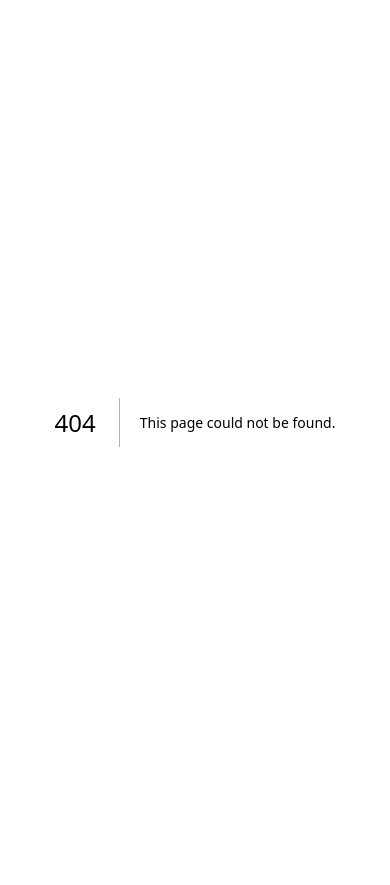
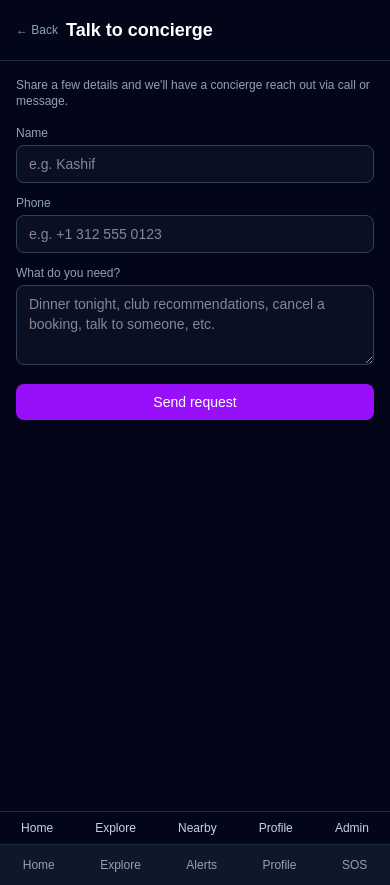
Before and after one commit to Foundzie/foundzie-v2, a Next.js app: page /mobile/concierge in a window 390 px wide. Before the commit this address had no page. Before the commit the page ends 844 px from the top, so only its background shows below. Built offline with nearby package versions, Linux system fonts and the light colour scheme.

Commit message:
Milestone B1: concierge request capture + mobile interest UI

```diff
--- /dev/null
+++ b/src/app/mobile/concierge/page.tsx
@@ -0,0 +1,132 @@
+// src/app/mobile/concierge/page.tsx
+"use client";
+
+import { useState, FormEvent } from "react";
+import Link from "next/link";
+
+export default function MobileConciergePage() {
+  const [name, setName] = useState("");
+  const [phone, setPhone] = useState("");
+  const [note, setNote] = useState("");
+  const [saving, setSaving] = useState(false);
+  const [saved, setSaved] = useState(false);
+  const [error, setError] = useState<string | null>(null);
+
+  async function handleSubmit(e: FormEvent) {
+    e.preventDefault();
+    setSaving(true);
+    setSaved(false);
+    setError(null);
+
+    try {
+      const parts: string[] = [];
+
+      if (note.trim().length > 0) {
+        parts.push(note.trim());
+      }
+      if (phone.trim().length > 0) {
+        parts.push(`Phone: ${phone.trim()}`);
+      }
+
+      const interest =
+        parts.join(" | ") || "Concierge request (no extra details)";
+
+      await fetch("/api/users/collect", {
+        method: "POST",
+        headers: { "Content-Type": "application/json" },
+        body: JSON.stringify({
+          name: name.trim() || "Anonymous visitor",
+          email: "no-email@example.com",
+          interest,
+          source: "mobile-concierge",
+          tags: ["concierge-request"],
+        }),
+      });
+
+      setSaved(true);
+      setName("");
+      setPhone("");
+      setNote("");
+    } catch (err) {
+      console.error("Failed to send concierge request", err);
+      setError("Could not send your request. Please try again.");
+    } finally {
+      setSaving(false);
+    }
+  }
+
+  return (
+    <main className="min-h-screen bg-slate-950 text-white pb-14">
+      <header className="px-4 py-4 border-b border-slate-800 flex items-center gap-2">
+        <Link href="/mobile/nearby" className="text-xs text-slate-400">
+          &larr; Back
+        </Link>
+        <h1 className="text-lg font-semibold">Talk to concierge</h1>
+      </header>
+
+      <section className="px-4 py-4 space-y-4">
+        <p className="text-xs text-slate-400">
+          Share a few details and we&apos;ll have a concierge reach out via call
+          or message.
+        </p>
+
+        <form onSubmit={handleSubmit} className="space-y-3">
+          <div>
+            <label className="block text-xs text-slate-400 mb-1">Name</label>
+            <input
+              value={name}
+              onChange={(e) => setName(e.target.value)}
+              className="w-full bg-slate-900/60 border border-slate-700 rounded-lg px-3 py-2 text-sm outline-none focus:border-slate-400"
+              placeholder="e.g. Kashif"
+            />
+          </div>
+
+          <div>
+            <label className="block text-xs text-slate-400 mb-1">Phone</label>
+            <input
+              value={phone}
+              onChange={(e) => setPhone(e.target.value)}
+              className="w-full bg-slate-900/60 border border-slate-700 rounded-lg px-3 py-2 text-sm outline-none focus:border-slate-400"
+              placeholder="e.g. +1 312 555 0123"
+            />
+          </div>
+
+          <div>
+            <label className="block text-xs text-slate-400 mb-1">
+              What do you need?
+            </label>
+            <textarea
+              value={note}
+              onChange={(e) => setNote(e.target.value)}
+              className="w-full bg-slate-900/60 border border-slate-700 rounded-lg px-3 py-2 text-sm outline-none focus:border-slate-400 min-h-[80px]"
+              placeholder="Dinner tonight, club recommendations, cancel a booking, talk to someone, etc."
+            />
+          </div>
+
+          <button
+            type="submit"
+            disabled={saving}
+            className="w-full bg-purple-600 rounded-lg py-2 text-sm font-medium disabled:opacity-60"
+          >
+            {saving ? "Sending..." : "Send request"}
+          </button>
+        </form>
+
+        {saved && (
+          <p className="text-[11px] text-emerald-400">
+            Request sent! We&apos;ll contact you shortly.
+          </p>
+        )}
+        {error && <p className="text-[11px] text-red-400">{error}</p>}
+      </section>
+
+      <nav className="fixed bottom-0 left-0 right-0 bg-slate-950 border-t border-slate-800 flex justify-around py-2 text-xs text-slate-300">
+        <Link href="/mobile">Home</Link>
+        <Link href="/mobile/explore">Explore</Link>
+        <Link href="/mobile/nearby">Nearby</Link>
+        <Link href="/mobile/profile">Profile</Link>
+        <Link href="/admin">Admin</Link>
+      </nav>
+    </main>
+  );
+}
--- a/src/app/mobile/nearby/page.tsx
+++ b/src/app/mobile/nearby/page.tsx
@@ -1,8 +1,7 @@
 // src/app/mobile/nearby/page.tsx
 "use client";
 
-import { useEffect, useState } from "react";
-import type { FormEvent } from "react";
+import { useEffect, useState, FormEvent } from "react";
 import Link from "next/link";
 
 type Place = {
@@ -29,7 +28,7 @@ export default function NearbyPage() {
         const json = await res.json();
         setPlaces((json.data ?? []) as Place[]);
       } catch (e) {
-        console.error("failed to load places", e);
+        console.error("Failed to load places", e);
       } finally {
         setLoading(false);
       }
@@ -42,7 +41,7 @@ export default function NearbyPage() {
     (a, b) => (a.distanceMiles ?? 999) - (b.distanceMiles ?? 999),
   );
 
-  // NEW: send interest → /api/users/collect
+  // send interest -> /api/users/collect
   async function handleSaveInterest(e: FormEvent) {
     e.preventDefault();
     const trimmed = interest.trim();
@@ -74,18 +73,19 @@ export default function NearbyPage() {
   }
 
   return (
-    <main className="min-h-screen bg-slate-950 text-white">
+    <main className="min-h-screen bg-slate-950 text-white pb-14">
       <header className="px-4 py-4 border-b border-slate-800">
         <h1 className="text-lg font-semibold">Nearby</h1>
         <p className="text-slate-400 text-sm">Places near your location</p>
       </header>
 
-      {/* NEW: simple interest capture bar */}
+      {/* simple interest capture bar */}
       <section className="px-4 py-3 border-b border-slate-800 space-y-2">
         <p className="text-xs text-slate-400">
           Tell Foundzie what you&apos;re into and we&apos;ll use it to improve
           suggestions.
         </p>
+
         <form onSubmit={handleSaveInterest} className="flex gap-2">
           <input
             value={interest}
@@ -95,12 +95,12 @@ export default function NearbyPage() {
               if (error) setError(null);
             }}
             placeholder="e.g. brunch, nightlife"
-            className="flex-1 rounded-md bg-slate-900 border border-slate-700 px-3 py-2 text-xs outline-none focus:border-slate-400"
+            className="w-full bg-slate-900/60 border border-slate-700 rounded-lg px-3 py-2 text-sm outline-none focus:border-slate-400"
           />
           <button
             type="submit"
+            className="px-3 py-2 rounded-md bg-purple-600 text-xs font-medium disabled:opacity-60"
             disabled={saving || interest.trim().length === 0}
-            className="px-3 py-2 rounded-md text-xs font-medium bg-purple-600 disabled:opacity-60"
           >
             {saving ? "Saving..." : "Save"}
           </button>
@@ -112,6 +112,16 @@ export default function NearbyPage() {
           </p>
         )}
         {error && <p className="text-[11px] text-red-400">{error}</p>}
+
+        {/* NEW: entry to concierge flow */}
+        <div className="pt-1">
+          <Link
+            href="/mobile/concierge"
+            className="text-[11px] text-purple-300 underline"
+          >
+            Prefer to talk to a concierge? Tap here.
+          </Link>
+        </div>
       </section>
 
       {loading ? (
@@ -128,9 +138,9 @@ export default function NearbyPage() {
                 <p className="font-medium">{p.name}</p>
                 <p className="text-xs text-slate-400">{p.category}</p>
               </div>
-              <p className="text-xs text-slate-500">
-                {p.distanceMiles ?? "—"} mi
-              </p>
+              <div className="text-xs text-slate-500">
+                {p.distanceMiles ?? "--"} mi
+              </div>
             </Link>
           ))}
         </div>
```
